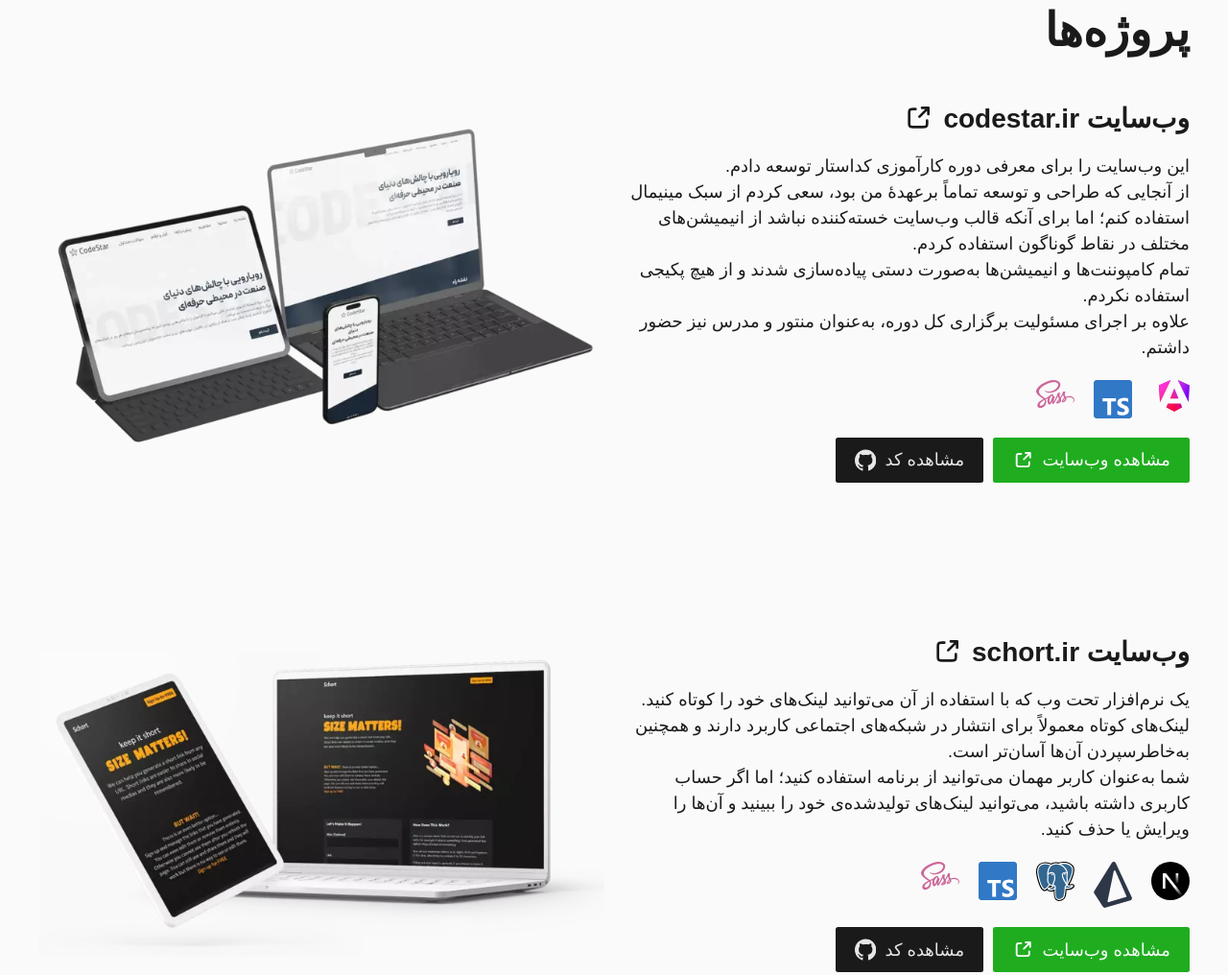
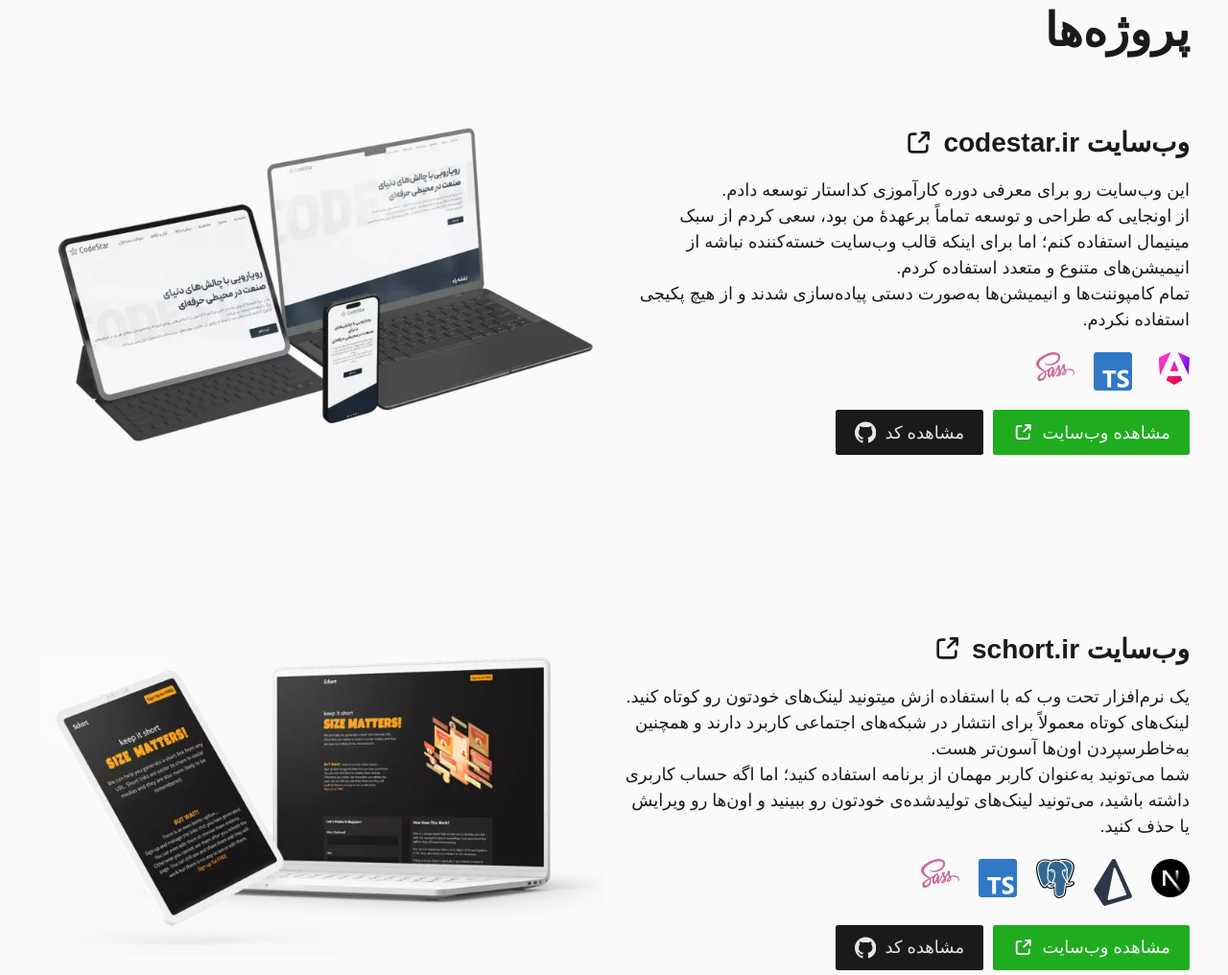
Before and after one commit to BijanProgrammerWebsites/website, an Astro site: page / in a window 1280 px wide. Shown: the part 4310-5326 px from the top of the page at 96% size. Built offline with nearby package versions, Linux system fonts and the light colour scheme; Astro itself is replaced by a stand-in of ours; a web font is replaced by a local one.

Commit message:
[UPDATE] projects' descriptions

```diff
--- a/src/projects/CodeStarProject.astro
+++ b/src/projects/CodeStarProject.astro
@@ -23,14 +23,12 @@
             </a>
         </div>
         <p class="description">
-            این وب‌سایت را برای معرفی دوره کارآموزی کداستار توسعه دادم.
+            این وب‌سایت رو برای معرفی دوره کارآموزی کداستار توسعه دادم.
             <br />
-            از آنجایی که طراحی و توسعه تماماً برعهدۀ من بود، سعی کردم از سبک مینیمال استفاده کنم؛ اما برای آنکه قالب وب‌سایت
-            خسته‌کننده نباشد از انیمیشن‌های مختلف در نقاط گوناگون استفاده کردم.
+            از اونجایی که طراحی و توسعه تماماً برعهدۀ من بود، سعی کردم از سبک مینیمال استفاده کنم؛ اما برای اینکه قالب وب‌سایت
+            خسته‌کننده نباشه از انیمیشن‌های متنوع و متعدد استفاده کردم.
             <br />
             تمام کامپوننت‌ها و انیمیشن‌ها به‌صورت دستی پیاده‌سازی شدند و از هیچ پکیجی استفاده نکردم.
-            <br />
-            علاوه بر اجرای مسئولیت برگزاری کل دوره، به‌عنوان منتور و مدرس نیز حضور داشتم.
         </p>
         <ul class="tags">
             <li><Image src={angularIcon} alt="Angular" /></li>
--- a/src/projects/PassaidProject.astro
+++ b/src/projects/PassaidProject.astro
@@ -23,10 +23,10 @@
             </a>
         </div>
         <p class="description">
-            ابزاری که با استفاده از آن می‌توانید Password تصادفی تولید کنید.
+            ابزاری که با استفاده ازش می‌تونید Password تصادفی تولید کنید.
             <br />
-            تنظیمات مختلفی برای شخصی‌سازی‌کردنِ نحوۀ تولید Passwordها در اختیار کاربر قرار گرفته تا باتوجه به سلیقه یا نیاز
-            خود بتواند Password مورد نظر را تولید نماید.
+            تنظیمات مختلفی برای شخصی‌سازی‌کردنِ نحوۀ تولید Passwordها در اختیار کاربر قرار گرفته تا باتوجه به سلیقه یا نیازش
+            Password مورد نظر رو تولید کنه.
         </p>
         <ul class="tags">
             <li><Image src={htmlIcon} alt="HTML" /></li>
--- a/src/projects/SchortProject.astro
+++ b/src/projects/SchortProject.astro
@@ -25,12 +25,12 @@
             </a>
         </div>
         <p class="description">
-            یک نرم‌افزار تحت وب که با استفاده از آن می‌توانید لینک‌های خود را کوتاه کنید.
+            یک نرم‌افزار تحت وب که با استفاده ازش میتونید لینک‌های خودتون رو کوتاه کنید.
             <br />
-            لینک‌های کوتاه معمولاً برای انتشار در شبکه‌های اجتماعی کاربرد دارند و همچنین به‌خاطرسپردن آن‌ها آسان‌تر است.
+            لینک‌های کوتاه معمولاً برای انتشار در شبکه‌های اجتماعی کاربرد دارند و همچنین به‌خاطرسپردن اون‌ها آسون‌تر هست.
             <br />
-            شما به‌عنوان کاربر مهمان می‌توانید از برنامه استفاده کنید؛ اما اگر حساب کاربری داشته باشید، می‌توانید لینک‌های
-            تولیدشده‌ی خود را ببینید و آن‌ها را ویرایش یا حذف کنید.
+            شما می‌تونید به‌عنوان کاربر مهمان از برنامه استفاده کنید؛ اما اگه حساب کاربری داشته باشید، می‌تونید لینک‌های
+            تولیدشده‌ی خودتون رو ببینید و اون‌ها رو ویرایش یا حذف کنید.
         </p>
         <ul class="tags">
             <li><Image src={nextJsIcon} alt="Next.js" /></li>
```
